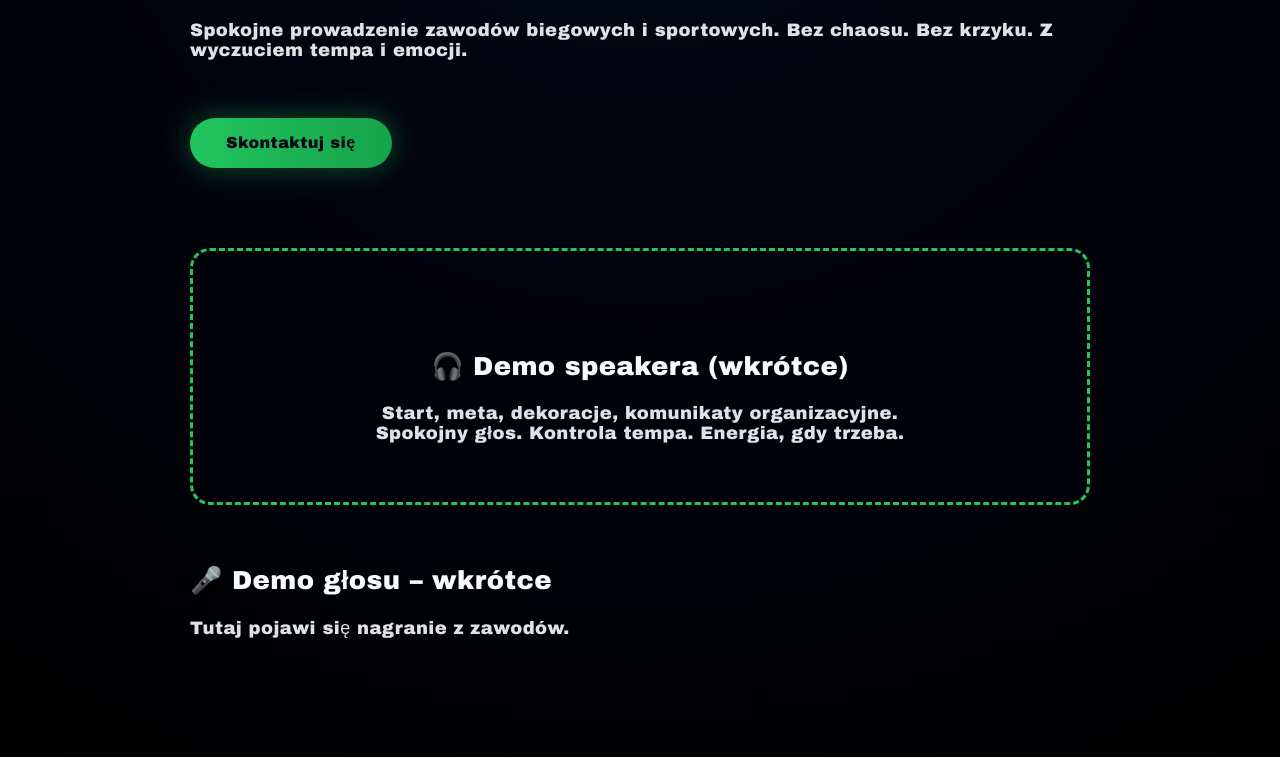
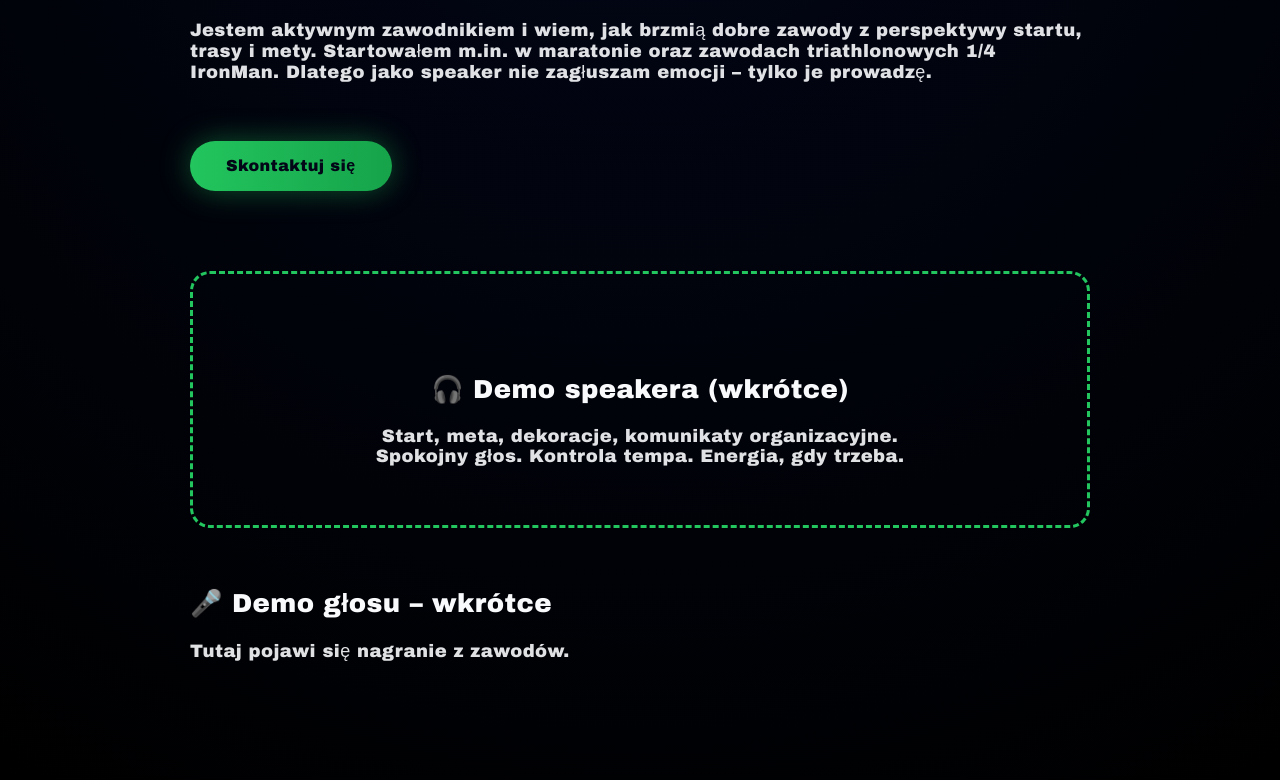
Before and after one commit to smola55/smolinski-bartlomiej, a plain HTML site: page index.html in a window 1280 px wide. Shown: the part 252-1032 px from the top of the page. Before the commit the page ends 1009 px from the top, so only its background shows below. Drawn offline with Linux system fonts and the light colour scheme.

Commit message:
Revise speaker introduction in index.html
Updated the paragraph content to reflect personal experience as a speaker and athlete.

```diff
--- a/index.html
+++ b/index.html
@@ -19,9 +19,10 @@
 <section>
   <h1>Głos, który trzyma zawody w ryzach</h1>
   <p>
-    Spokojne prowadzenie zawodów biegowych i sportowych.
-    Bez chaosu. Bez krzyku. Z wyczuciem tempa i emocji.
-  </p>
+  Jestem aktywnym zawodnikiem i wiem, jak brzmią dobre zawody z perspektywy startu, trasy i mety.
+  Startowałem m.in. w maratonie oraz zawodach triathlonowych 1/4 IronMan.
+  Dlatego jako speaker nie zagłuszam emocji – tylko je prowadzę.
+</p>
 
   <a href="kontakt.html" class="cta">Skontaktuj się</a>
 
```
